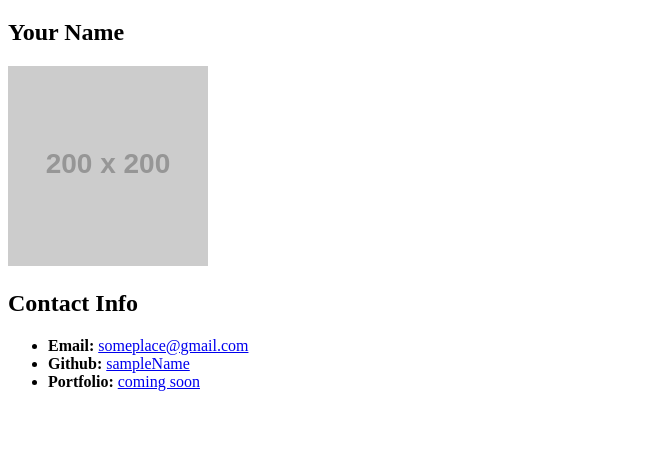
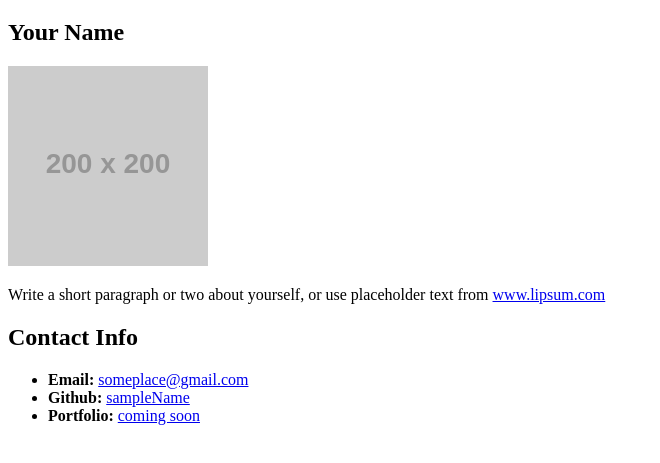
Before and after one commit to digitalartcrew/git-test-repo, a plain HTML site: page index.html in a window 1280 px wide. Shown: the part 61-524 px from the top of the page, without its empty margins (0-660 px from the left). Drawn offline with Linux system fonts and the light colour scheme; placeholder pictures from the web are drawn by us.

Commit message:
Added a new p tag

```diff
--- a/index.html
+++ b/index.html
@@ -20,8 +20,8 @@
       <!-- Image with link -->
       <img src="https://placehold.it/200x200" alt="Your Name">
       <!-- Paragraph with embedded link -->
-      <!-- <p>Write a short paragraph or two about yourself, or use placeholder text from <a
-          href="http://www.lipsum.com/">www.lipsum.com</a></p> -->
+      <p>Write a short paragraph or two about yourself, or use placeholder text from <a
+          href="http://www.lipsum.com/">www.lipsum.com</a></p>
     </section>
     <!-- Section 2: Contact Info -->
     <section>
```
